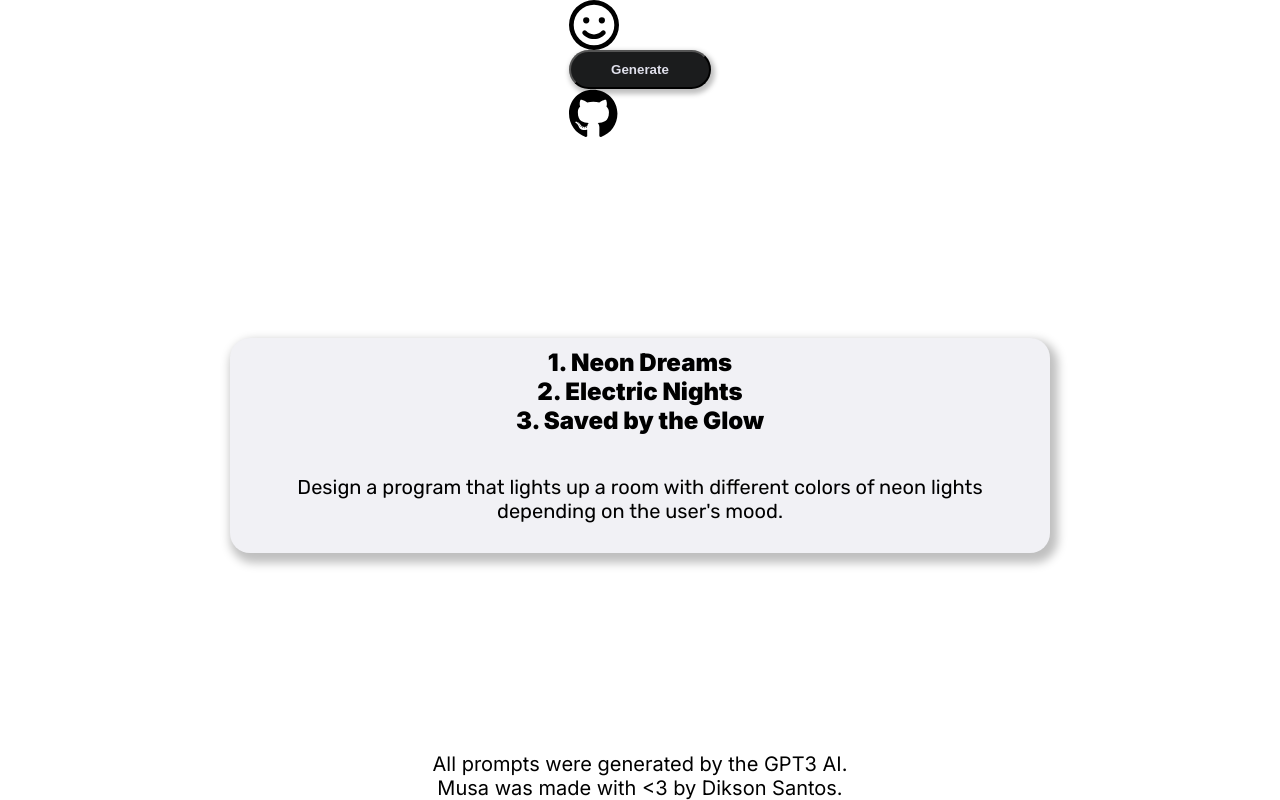
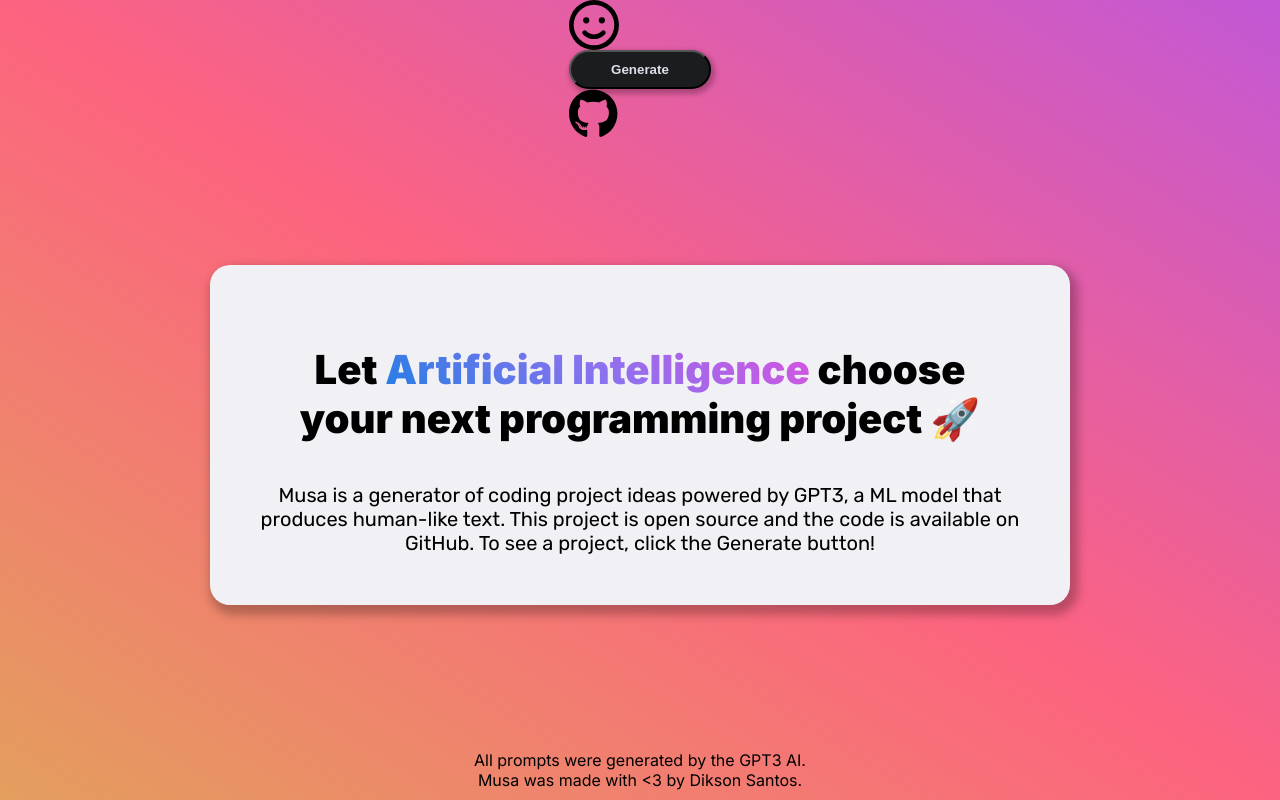
Before and after one commit to diksown/musa, a React (Create React App) app in the folder frontend/: page / in a window 1280 px wide. Built offline with nearby package versions, Linux system fonts and the light colour scheme.

Commit message:
improve ui, make generate button work
- implemented hooks logic to make “generate” button work
- improve ui, add some default gradients
- add initial presentation page

```diff
--- a/frontend/src/App.css
+++ b/frontend/src/App.css
@@ -6,4 +6,10 @@
   display: flex;
   justify-content: center;
   align-items: center;
+  background-image: linear-gradient(
+    to top right,
+    hsl(29deg 71% 63%) 0%,
+    hsl(349deg 97% 69%) 50%,
+    hsl(291deg 60% 59%) 100%
+  );
 }
--- a/frontend/src/App.js
+++ b/frontend/src/App.js
@@ -2,12 +2,14 @@ import "./App.css";
 import Navbar from "./Components/Navbar";
 import Card from "./Components/Card";
 import Footer from "./Components/Footer";
+import { useState } from "react";
 
 let App = () => {
+  const [projectState, setProjectState] = useState(0);
   return (
     <div className="App">
-      <Navbar />
-      <Card />
+      <Navbar notifyClick={setProjectState} />
+      <Card currentState={projectState} />
       <Footer />
     </div>
   );
--- a/frontend/src/Components/Card.css
+++ b/frontend/src/Components/Card.css
@@ -14,6 +14,29 @@
   font-family: "Rubik";
 }
 
+.PresentationTitle {
+  margin: 50px 30px 20px;
+  font-size: 40px;
+  font-weight: 900;
+}
+
+.PresentationDescription {
+  margin: 20px;
+  font-size: 20px;
+  font-family: "Rubik";
+}
+
+.GradientHighlight {
+  background-image: linear-gradient(
+    45deg,
+    hsl(212deg 78% 52%) 0%,
+    hsl(253deg 79% 69%) 50%,
+    hsl(297deg 69% 60%) 100%
+  );
+  background-clip: text;
+  color: transparent;
+}
+
 .MainCardWrapper {
   margin: auto 0;
   padding: 15px;
@@ -28,5 +51,5 @@
   background-color: #f1f1f5;
   border-radius: 20px;
   box-shadow: 4px 6px 10px 4px rgba(0, 0, 0, 0.25);
-  padding: 10px;
+  padding: 30px;
 }
--- a/frontend/src/Components/Card.js
+++ b/frontend/src/Components/Card.js
@@ -40,13 +40,45 @@ const ProjectDescription = ({ description }) => {
   return <div className="ProjectDescription SpacedText">{description}</div>;
 };
 
-const Card = () => {
+const Project = () => {
   const { titles, description } = mockGenerateProject();
+  return (
+    <>
+      <ProjectTitle titles={titles} />
+      <ProjectDescription description={description} />
+    </>
+  );
+};
+
+const Presentation = () => {
+  return (
+    <>
+      <div className="PresentationTitle">
+        Let <span className="GradientHighlight">Artificial Intelligence </span>
+        choose your next programming project 🚀
+      </div>
+      <div className="PresentationDescription">
+        Musa is a generator of coding project ideas powered by GPT3, a ML model
+        that produces human-like text. This project is open source and the code
+        is available on GitHub. To see a project, click the Generate button!
+      </div>
+    </>
+  );
+};
+
+const CardContent = ({ currentState }) => {
+  if (currentState === 0) {
+    return <Presentation />;
+  } else {
+    return <Project />;
+  }
+};
+
+const Card = ({ currentState }) => {
   return (
     <div className="MainCardWrapper">
       <div className="MainCard">
-        <ProjectTitle titles={titles} />
-        <ProjectDescription description={description} />
+        <CardContent currentState={currentState} />
       </div>
     </div>
   );
--- a/frontend/src/Components/Footer.css
+++ b/frontend/src/Components/Footer.css
@@ -1,4 +1,4 @@
-.FooterInfo {
+.Footer {
   font-size: 16px;
-  margin: 20px 0px 10px;
+  margin: 20px 10px 10px;
 }
--- a/frontend/src/Components/Navbar.js
+++ b/frontend/src/Components/Navbar.js
@@ -19,19 +19,19 @@ const GithubButton = () => {
   );
 };
 
-const RefreshButton = () => {
+const RefreshButton = ({ notifyClick }) => {
   return (
-    <button className="RefreshButton" onClick={() => window.location.reload()}>
+    <button className="RefreshButton" onClick={() => notifyClick({})}>
       Generate
     </button>
   );
 };
 
-const Navbar = () => {
+const Navbar = ({ notifyClick }) => {
   return (
     <div className="Navbar">
       <MusaLogo />
-      <RefreshButton />
+      <RefreshButton notifyClick={notifyClick} />
       <GithubButton />
     </div>
   );
```
